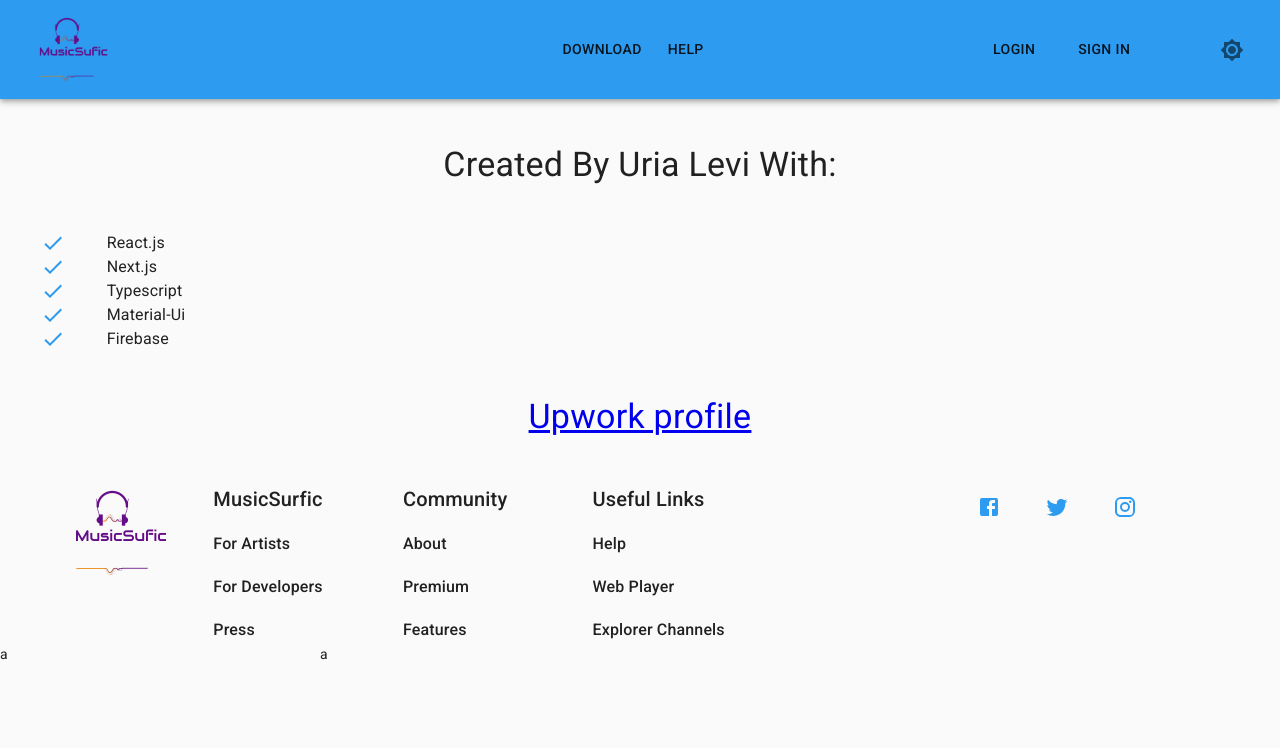
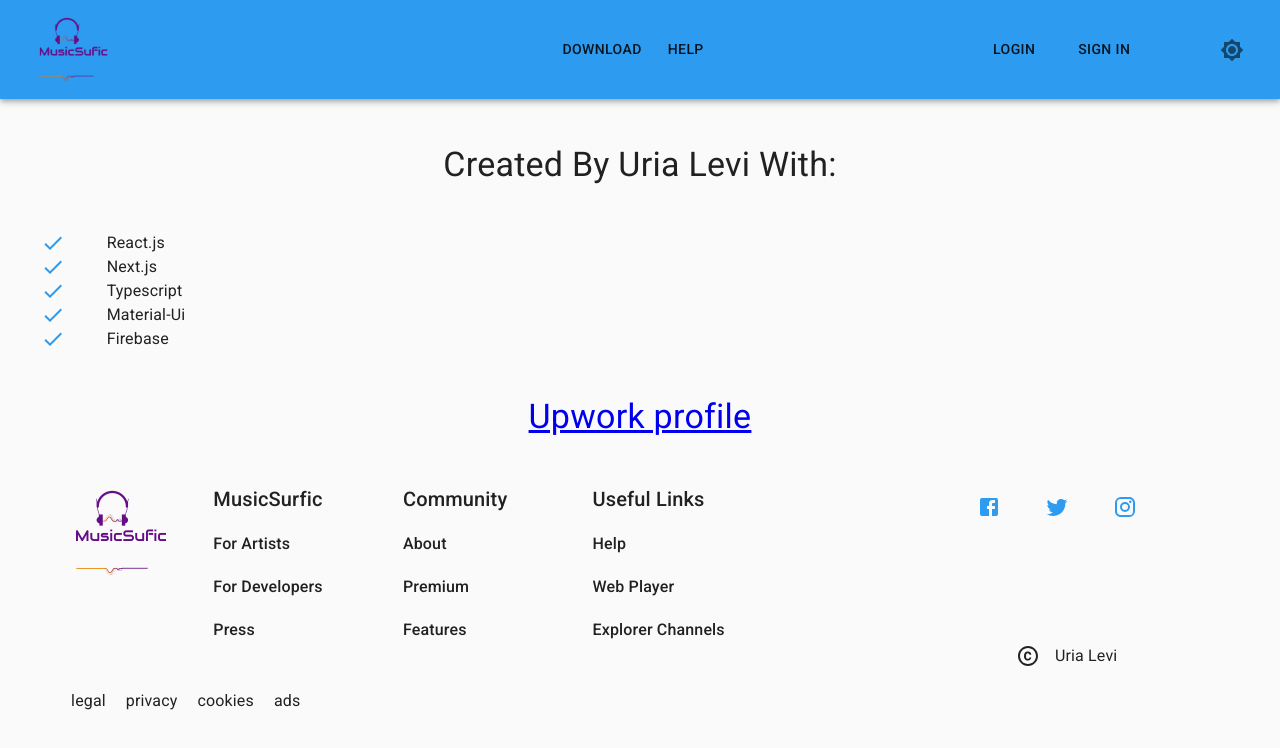
Before and after one commit to ulevi92/mui-next, a Next.js app: page /about in a window 1280 px wide. Shown: the top 748 px of the page. Built offline with nearby package versions, Linux system fonts and the light colour scheme.

Commit message:
Finished footer, May change the style.

```diff
--- a/components/footer/Credit.tsx
+++ b/components/footer/Credit.tsx
@@ -1,3 +1,18 @@
-const Credit = () => {};
+import { Typography } from "@material-ui/core";
+import { useFooterStyles } from "../../theme/theme";
+
+const Credit = () => {
+  const creditList = ["legal", "privacy", "cookies", "ads"];
+
+  const classes = useFooterStyles();
+
+  const renderCreditList = creditList.map((item, i) => (
+    <Typography key={i} className={classes.creditItem}>
+      {item}
+    </Typography>
+  ));
+
+  return <>{renderCreditList}</>;
+};
 
 export default Credit;
--- a/components/footer/Footer.tsx
+++ b/components/footer/Footer.tsx
@@ -1,6 +1,6 @@
 import Image from "next/image";
 
-import { Grid, Typography } from "@material-ui/core";
+import { Grid, SvgIcon, Typography } from "@material-ui/core";
 import CardList from "./CardList";
 
 import {
@@ -10,6 +10,9 @@
 } from "./Footer.helper";
 import { useFooterStyles } from "../../theme/theme";
 import SocialIcons from "./SocialIcons";
+import Credit from "./Credit";
+
+import CopyrightIcon from "@material-ui/icons/Copyright";
 
 const Footer = () => {
   const classes = useFooterStyles();
@@ -59,11 +62,17 @@
         </Grid>
       </Grid>
       <Grid container>
-        <Grid item md={3}>
-          a
+        <Grid item container md={8}>
+          <Grid item md={1} />
+          <Grid item md={11} className={classes.creditContainer}>
+            <Credit />
+          </Grid>
         </Grid>
-        <Grid item md={9}>
-          a
+        <Grid item container md={4} justify="center">
+          <SvgIcon>
+            <CopyrightIcon />
+          </SvgIcon>
+          <Typography className={classes.copyrightName}>Uria Levi</Typography>
         </Grid>
       </Grid>
     </Grid>
--- a/theme/theme.ts
+++ b/theme/theme.ts
@@ -213,6 +213,33 @@
       opacity: 0.65,
     },
   },
+
+  creditContainer: {
+    display: "flex",
+  },
+
+  creditItem: {
+    marginTop: 45,
+    cursor: "pointer",
+    marginRight: 20,
+    transition: "all 0.35s ease-in-out",
+
+    "&:last-of-type": {
+      marginRight: 0,
+    },
+
+    "&:hover": {
+      color: theme.palette.primary.main,
+    },
+  },
+
+  copyrightContainer: {
+    textAlign: "center",
+  },
+
+  copyrightName: {
+    marginLeft: 15,
+  },
 }));
 
 // withStyle = create components styles
```
